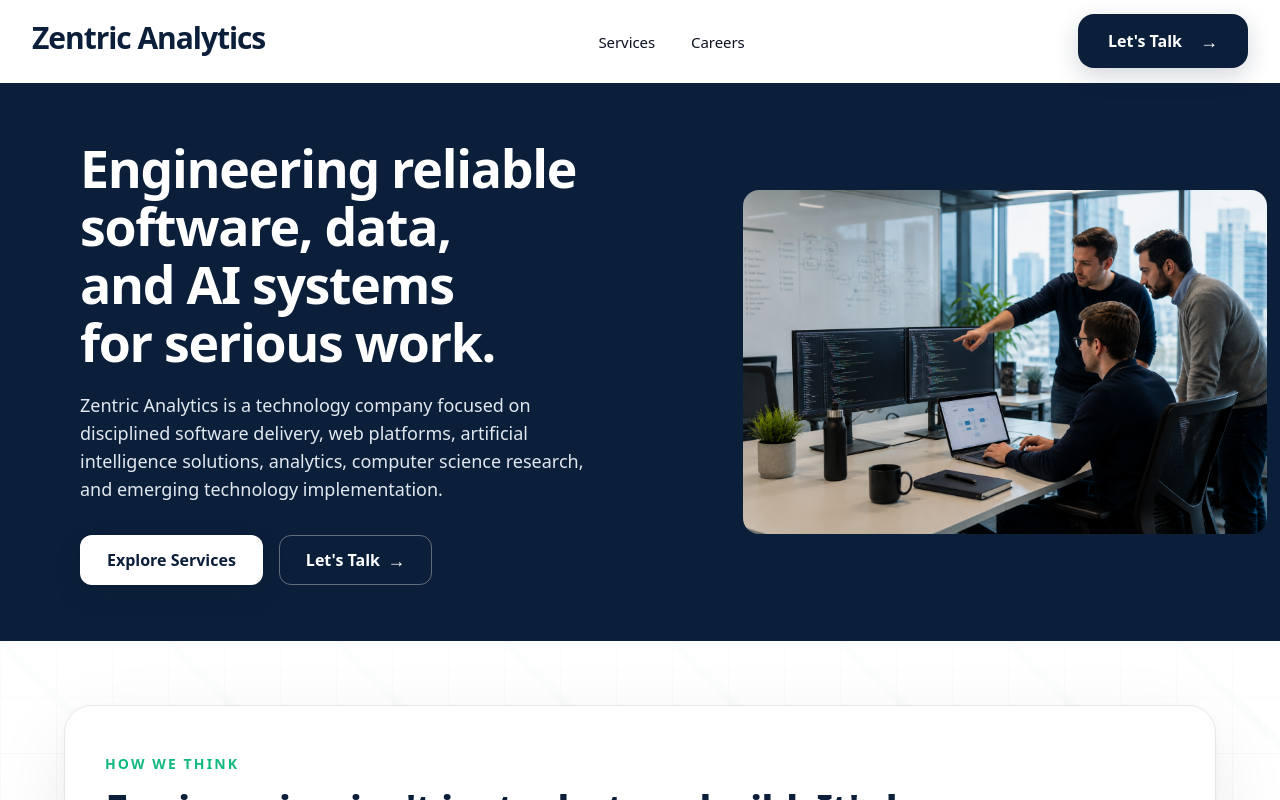
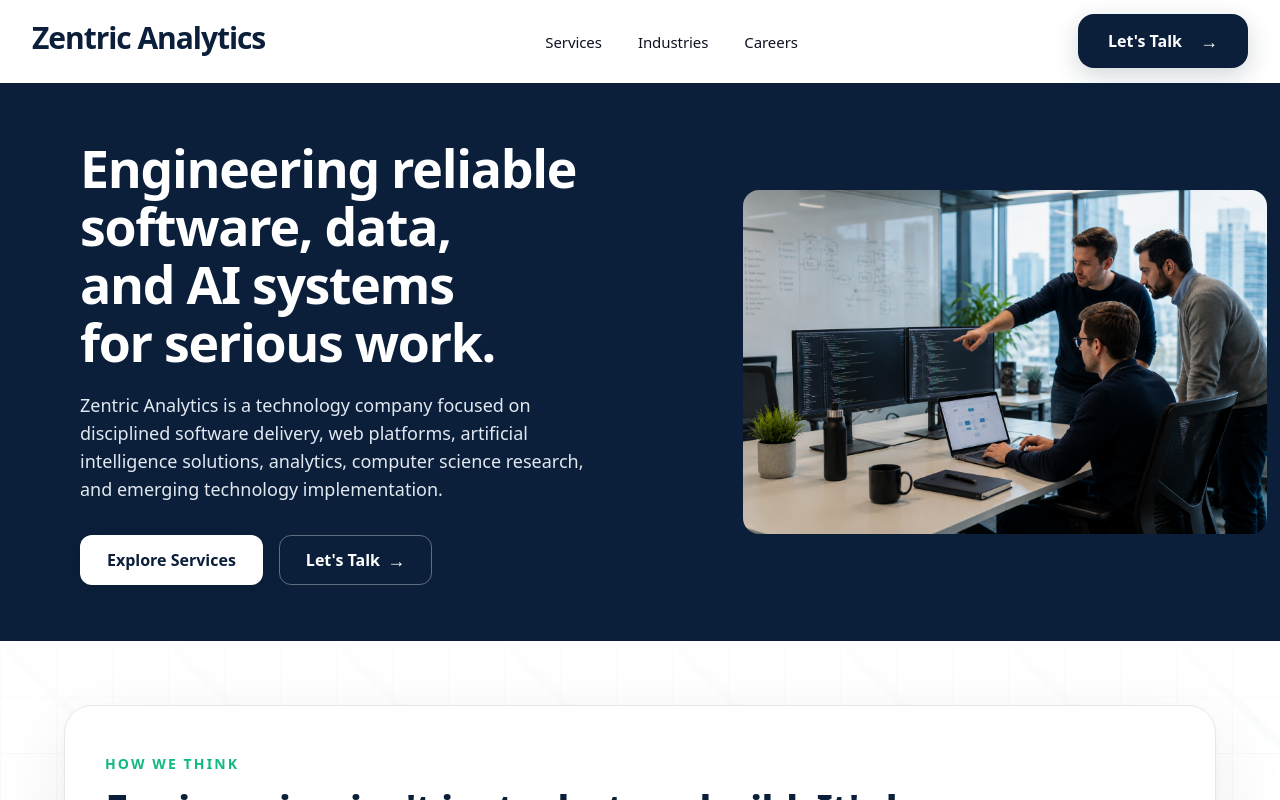
Before and after one commit to Zentric-Analytics/Zentricanalytics.com, a Next.js app: page / in a window 1280 px wide. Shown: the top 800 px of the page. Built offline with nearby package versions, Linux system fonts and the light colour scheme.

Commit message:
Fix route-aware header navigation

```diff
--- a/src/components/SiteHeader.tsx
+++ b/src/components/SiteHeader.tsx
@@ -12,6 +12,10 @@ export function SiteHeader() {
   const [hasScrolled, setHasScrolled] = useState(false);
   const pathname = usePathname();
   const mobileMenuId = 'site-header-mobile-menu';
+  const isHomepage = pathname === '/';
+  const visibleNavigationLinks = isHomepage
+    ? primaryNavigationLinks.filter(([href]) => href !== '/')
+    : primaryNavigationLinks;
 
   useEffect(() => {
     const handleScroll = () => setHasScrolled(window.scrollY > 8);
@@ -79,7 +83,7 @@ export function SiteHeader() {
         </Link>
 
         <div className="hidden min-w-0 flex-1 translate-y-px items-center justify-center gap-7 md:flex lg:gap-9">
-          {primaryNavigationLinks.map(([href, label]) => {
+          {visibleNavigationLinks.map(([href, label]) => {
             const isActive = isActiveLink(href);
 
             return (
@@ -157,7 +161,7 @@ export function SiteHeader() {
           <div className="mx-auto flex w-full max-w-lg flex-1 flex-col gap-8 overflow-y-auto overscroll-contain px-5 py-7 sm:px-8">
             <section aria-label="Primary navigation">
               <div className="flex flex-col gap-1">
-                {[...primaryNavigationLinks, contactLink].map(([href, label]) => {
+                {[...visibleNavigationLinks, contactLink].map(([href, label]) => {
                   const isActive = isActiveLink(href);
                   const isContact = href === contactLink[0] && label === contactLink[1];
 
--- a/src/components/navigation.ts
+++ b/src/components/navigation.ts
@@ -1,5 +1,7 @@
 export const primaryNavigationLinks = [
+  ['/', 'Home'],
   ['/services', 'Services'],
+  ['/industries', 'Industries'],
   ['/careers', 'Careers'],
 ] as const;
 
```
Also changed, not shown: 1 other file (tests, documents, lock files or other folders).
